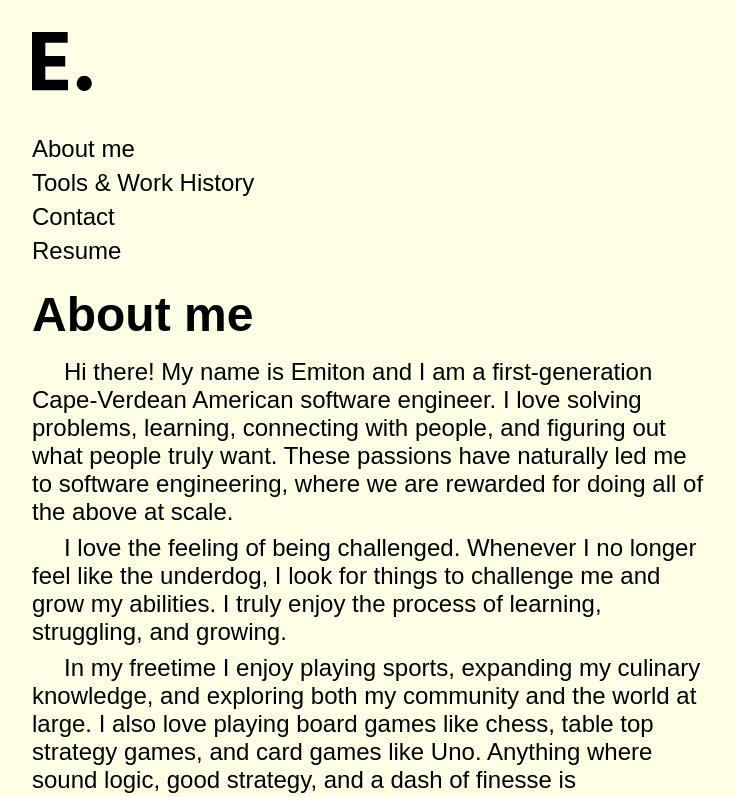
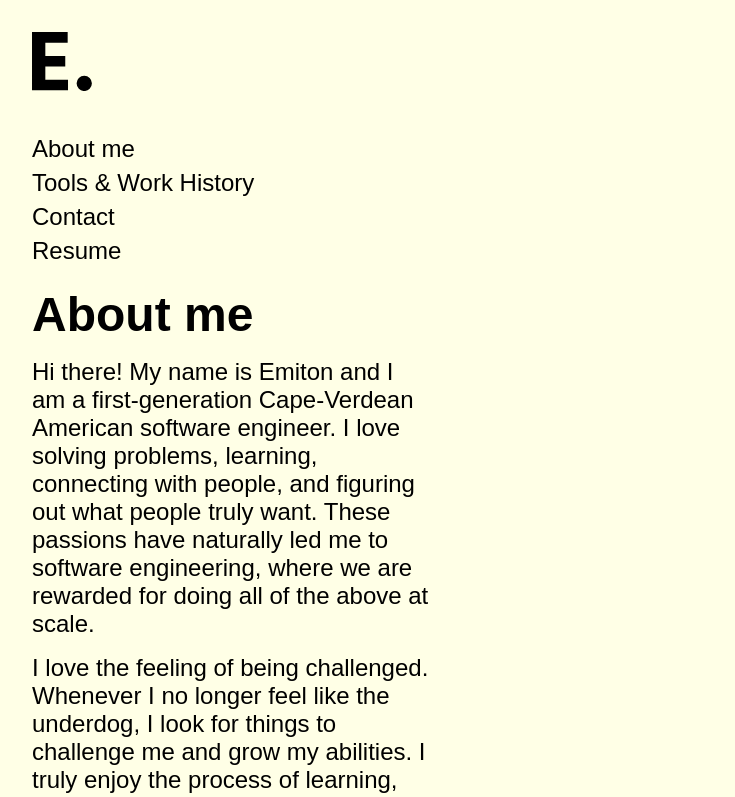
Before and after one commit to Emiton/Emiton.github.io, a React (Create React App) app in the folder personal-website/: page /about in a window 1280 px wide. Shown: the top 797 px of the page, without its empty margins (0-735 px from the left). Built offline with nearby package versions, Linux system fonts and the light colour scheme; a web font is replaced by a local one.

Commit message:
Updated spacing for About Me

```diff
--- a/personal-website/src/Components/AboutMe.js
+++ b/personal-website/src/Components/AboutMe.js
@@ -23,13 +23,11 @@ const Wrapper = styled.div``;
 
 
 const Text = styled.p`
-  text-indent: 32px;
   font-size: 24px;
-  max-width: 51ch;
-  padding-bottom: 8px;
+  max-width: 30ch;
+  padding-bottom: 16px;
 
   @media (max-width: 550px) {
-    text-indent: revert;
     font-size: 20px;
   }
 `;
```
